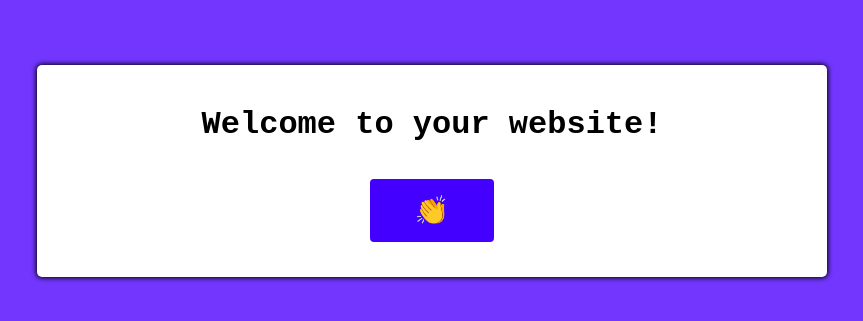
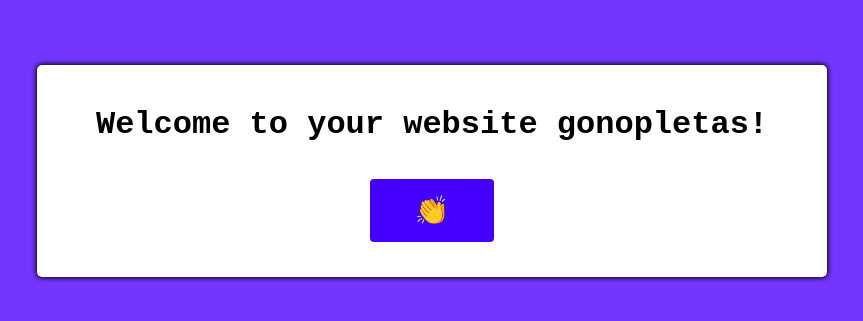
Before and after one commit to HarrisonOspina/deploying-a-static-site-with-netlify-sample-main, a plain HTML site: page index.html in a window 1280 px wide. Shown: the part 229-550 px from the top of the page, without its empty margins (208-1071 px from the left). Drawn offline with Linux system fonts and the light colour scheme; a web font is replaced by a local one.

Commit message:
Update index.html

```diff
--- a/index.html
+++ b/index.html
@@ -12,7 +12,7 @@
 
 <body>
   <div class="container">
-    <h1>Welcome to your website!</h1>
+    <h1>Welcome to your website gonopletas!</h1>
     <button id="clap-button" class="button">👏</button>
   </div>
 </body>
```
